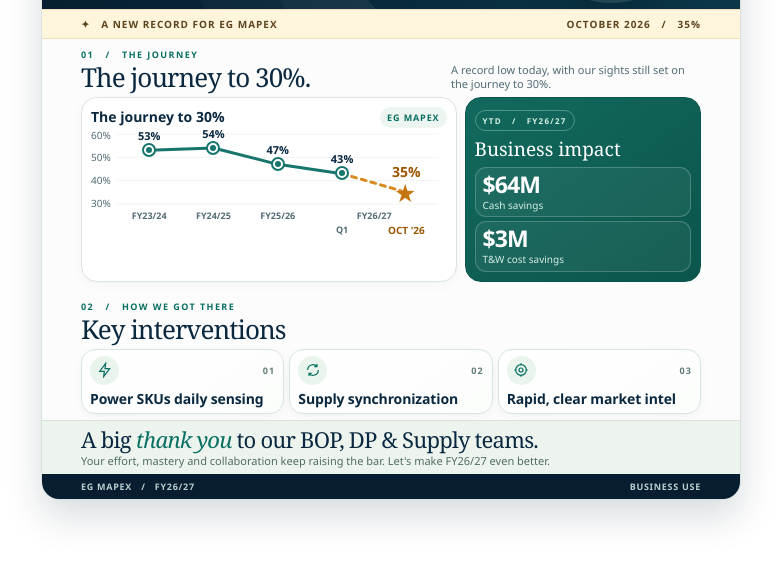
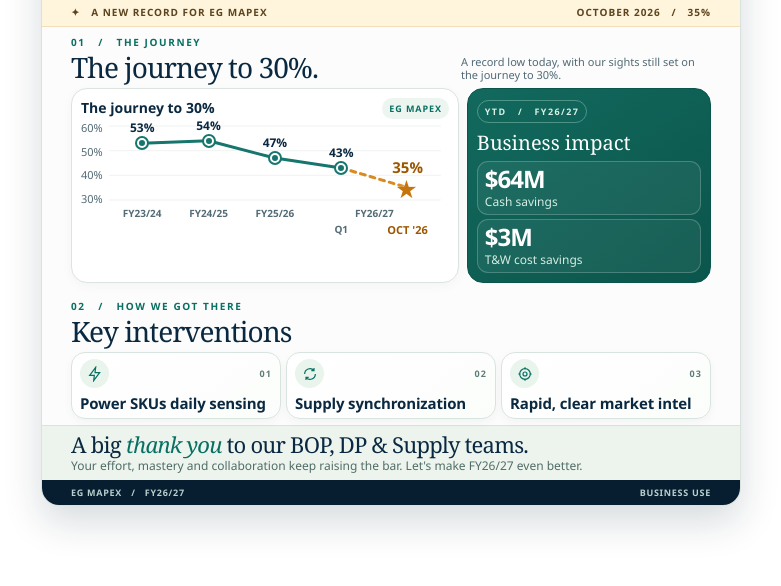
Before and after one commit to faridahelaly/eg-mapex-celebration, a plain HTML site: page index.html in a window 1280 px wide. Shown: the part 214-800 px from the top of the page, without its empty margins (249-1030 px from the left). Drawn offline with Linux system fonts and the light colour scheme.

Commit message:
Improve MAPEx announcement readability
Co-authored-by: Copilot App <223556219+Copilot@users.noreply.github.com>

```diff
--- a/index.html
+++ b/index.html
@@ -12,7 +12,7 @@ html{scroll-behavior:smooth}
 body{margin:0;padding:20px;background:#fff;color:var(--ink);font-family:"Aptos","Segoe UI",sans-serif;-webkit-font-smoothing:antialiased}
 main{overflow:hidden}
 .announcement-frame{max-width:700px;margin:0 auto;overflow:hidden;border:1px solid #d9e3dd;border-radius:18px;background:#fff;box-shadow:0 16px 38px rgba(7,28,44,.16)}
-.wrap{width:min(620px,calc(100% - 48px));margin:auto}
+.wrap{width:min(640px,calc(100% - 48px));margin:auto}
 .hero{position:relative;overflow:hidden;background:var(--deep);color:#fff}
 .hero:before{content:"";position:absolute;inset:0;background:radial-gradient(ellipse at 82% 48%,#155c5b 0,transparent 42%),linear-gradient(115deg,#061e30 10%,#0b3748 100%);pointer-events:none}
 .hero:after{content:"";position:absolute;width:570px;height:570px;right:-130px;top:-270px;border:1px solid #ffffff20;border-radius:50%;box-shadow:0 0 0 70px #ffffff08,0 0 0 140px #ffffff06;pointer-events:none}
@@ -110,39 +110,39 @@ footer .wrap{display:flex;justify-content:space-between;gap:20px;padding:8px 0;f
 }
 @media(max-width:360px){.topbar-meta{max-width:none}.chart-card{padding-right:8px;padding-left:8px}.periods{font-size:8px}.kpi strong{font-size:22px}}
 @media(min-width:1000px) and (max-height:1100px){
- body{padding:12px}
+ body{padding:6px}
  .topbar{min-height:32px}.brand-mark{width:23px;height:23px}
- .hero-body{min-height:178px;padding:6px 0}
+ .hero-body{min-height:172px;padding:6px 0}
  .record-ring{width:154px;height:154px;gap:4px;border-width:5px}
  .record-label{font-size:11px}.record-number{font-size:64px}.record-date{font-size:9px}
  .ribbon .wrap{padding:7px 0}
- .section{padding:9px 0}
+ .section{padding:8px 0}
  .section-heading{margin-bottom:6px}
- .section-kicker{margin-bottom:3px;font-size:9px}
- h2{font-size:26px;line-height:1.03}
+ .section-kicker{margin-bottom:4px;font-size:10px}
+ h2{font-size:28px;line-height:1.04}
  .section-intro{font-size:11px;line-height:1.25}
  .overview{gap:8px}
  .chart-card{padding:9px}.card-title{font-size:14px}
- .chart{margin-top:6px}.plot{height:70px;margin-right:8px;margin-left:26px}
- .scale{left:-26px;font-size:10px}
- .point .value{bottom:10px;font-size:11px}
+ .chart{margin-top:7px}.plot{height:74px;margin-right:8px;margin-left:28px}
+ .scale{left:-28px;font-size:11px}
+ .point .value{bottom:10px;font-size:12px}
  .point.current{width:25px;height:25px}.point.current:before{font-size:25px;line-height:25px}
- .point.current .value{bottom:24px;font-size:14px}
- .periods{margin:6px 8px 0 26px;font-size:9px}.periods .october{font-size:10px}
+ .point.current .value{bottom:24px;font-size:15px}
+ .periods{margin:7px 8px 0 28px;font-size:10px}.periods .october{font-size:11px}
  .impact{padding:9px}
- .impact .section-kicker{margin-bottom:5px;padding:4px 7px;font-size:8px}
- .impact h3{font-size:19px}
+ .impact .section-kicker{margin-bottom:6px;padding:4px 7px;font-size:9px}
+ .impact h3{font-size:20px}
  .kpis{gap:4px;margin-top:5px}
  .kpi{min-height:38px;padding:5px 7px}
- .kpi strong{font-size:23px}.kpi span{margin-top:3px;font-size:10px}
+ .kpi strong{font-size:24px}.kpi span{margin-top:3px;font-size:12px}
  .interventions{padding-bottom:6px}
  .lever-grid{gap:5px}
  .lever{min-height:46px;padding:6px 8px}
  .lever-icon{width:29px;height:29px;flex-basis:29px}
- .lever h3{font-size:14px}
+ .lever h3{font-size:15px}
  .thanks{padding:7px 0}
  .thanks h2{font-size:22px}
- .thanks p{margin:3px 0 0;font-size:11px;line-height:1.2}
+ .thanks p{margin:3px 0 0;font-size:12px;line-height:1.2}
  footer .wrap{padding:6px 0;font-size:9px}
 }
 @media(prefers-reduced-motion:reduce){html{scroll-behavior:auto}}
```
